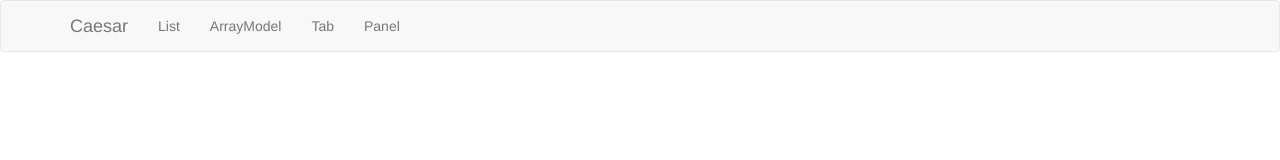
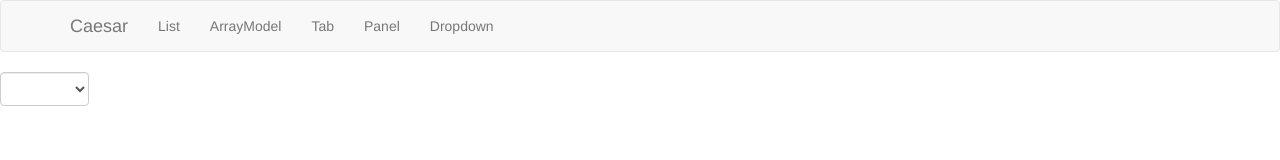
Before and after one commit to smalnote/caesar, an Angular app: page /dropdown in a window 1280 px wide. Before the commit this address led to /. Shown: the top 160 px of the page. Built offline with nearby package versions, Linux system fonts and the light colour scheme.

Commit message:
dropdown barebone

```diff
--- /dev/null
+++ b/src/app/addr.ts
@@ -0,0 +1,7 @@
+export class Addr {
+  constructor(
+    public url: string,
+    public ip: string,
+    public port: number
+  ) {}
+}
--- a/src/app/app.component.html
+++ b/src/app/app.component.html
@@ -17,6 +17,9 @@
         <li [class.active]="activeTab == 'panel'" myHighlight (click)="activeTab = 'panel'">
           <a routerLink="/panel">Panel<span class="sr-only">(current)</span></a>
         </li>
+        <li [class.active]="activeTab == 'dropdown'" myHighlight (click)="activeTab = 'dropdown'">
+          <a routerLink="/dropdown">Dropdown<span class="sr-only">(current)</span></a>
+        </li>
       </ul>
     </div>
   </div>
--- /dev/null
+++ b/src/app/dropdown/dropdown.component.css
@@ -0,0 +1,4 @@
+select {
+  width: auto;
+  float: left;
+}
--- /dev/null
+++ b/src/app/dropdown/dropdown.component.html
@@ -0,0 +1,20 @@
+<div class="form-group">
+  <select class="form-control" [(ngModel)]="platform" name="platform" (change)="onSelectPlatform()">
+    <option *ngFor="let platform of addrs | entryPipe">{{platform.key}}</option>
+  </select>
+</div>
+
+<div *ngIf="platform" class="form-group">
+  <select class="form-control" [(ngModel)]="enviroment" name="enviroment" (change)="onSelectEnv()">
+    <option *ngFor="let enviroment of addrs[platform] | entryPipe">{{enviroment.key}}</option>
+  </select>
+</div>
+
+<div *ngIf="enviroment" class="form-group">
+  <select class="form-control" [(ngModel)]="entry" name="entry" (change)="onSelectEntry()">
+    <option *ngFor="let entry of addrs[platform][enviroment] | entryPipe">{{entry.key}}</option>
+  </select>
+</div>
+<p *ngIf="addr">
+  {{addr.url}} {{addr.ip}} {{addr.port}}
+</p>
--- /dev/null
+++ b/src/app/dropdown/dropdown.component.ts
@@ -0,0 +1,93 @@
+import { Component, OnInit } from '@angular/core';
+
+import { Addr } from '../addr';
+
+@Component({
+  selector: 'app-dropdown',
+  templateUrl: './dropdown.component.html',
+  styleUrls: ['./dropdown.component.css']
+})
+
+
+export class DropdownComponent implements OnInit {
+  platform: string;
+  enviroment: string;
+  entry: string;
+  target: string;
+
+  addr: Addr;
+
+  addrs = {
+    'PAAS': {
+      'DEV': {
+        'LK01-PortfolioOltp': new Addr('http://LK01-PortfolioOltp.paas.cmbchina.cn/rmi.do', '', 0),
+        'LT17-Data': new Addr('http://LT17-Data.paas.cmbchina.cn/rmi.do', '', 0)
+      },
+      'ST': {
+        'LK01-PortfolioOltp': new Addr('http://LK01-PortfolioOltp.paasst.cmbchina.cn/rmi.do', '', 0),
+        'LT17-Data': new Addr('http://LT17-Data.paasst.cmbchina.cn/rmi.do', '', 0)
+      },
+      'UAT': {
+        'LK01-PortfolioOltp': new Addr('http://LK01-PortfolioOltp.paasuat.cmbchina.cn/rmi.do', '', 0),
+        'LT17-Data': new Addr('http://LT17-Data.paasuat.cmbchina.cn/rmi.do', '', 0)
+      }
+    },
+    'AS400': {
+      'DEV': {
+        'L2FNDINTCR': new Addr('', '192.168.0.1', 16045),
+        'L2FNDBAKCR': new Addr('', '192.168.0.1', 16411),
+      },
+      'ST': {
+        'L2FNDINTCR': new Addr('', '192.168.0.1', 16045),
+        'L2FNDBAKCR': new Addr('', '192.168.0.1', 16411),
+      },
+      'STB': {
+        'L2FNDINTCR': new Addr('', '192.168.0.1', 16045),
+        'L2FNDBAKCR': new Addr('', '192.168.0.1', 16411),
+      },
+      'UAT': {
+        'L2FNDINTCR': new Addr('', '192.168.0.1', 16045),
+        'L2FNDBAKCR': new Addr('', '192.168.0.1', 16411),
+      }
+    }
+  }
+
+  onSelectPlatform() {
+    if (!this.platform) {
+      return;
+    }
+    for (let env in this.addrs[this.platform]) {
+      this.enviroment = env;
+      break;
+    }
+    for (let entry in this.addrs[this.platform][this.enviroment]) {
+      this.entry = entry;
+      break;
+    }
+    this.addr = this.addrs[this.platform][this.enviroment][this.entry];
+  }
+
+  onSelectEnv() {
+    if (!this.platform || !this.enviroment) {
+      return;
+    }
+    for (let entry in this.addrs[this.platform][this.enviroment]) {
+      this.entry = entry;
+      break;
+    }
+    this.addr = this.addrs[this.platform][this.enviroment][this.entry];
+  }
+
+  onSelectEntry() {
+    if (!this.platform || !this.enviroment || !this.entry) {
+      return;
+    }
+    this.addr = this.addrs[this.platform][this.enviroment][this.entry];
+  }
+
+  constructor() { }
+
+  ngOnInit() {
+  }
+
+}
```
Also changed, not shown: src/app/app.module.ts (+7 -1 lines), 1 other file (tests, documents, lock files or other folders).
